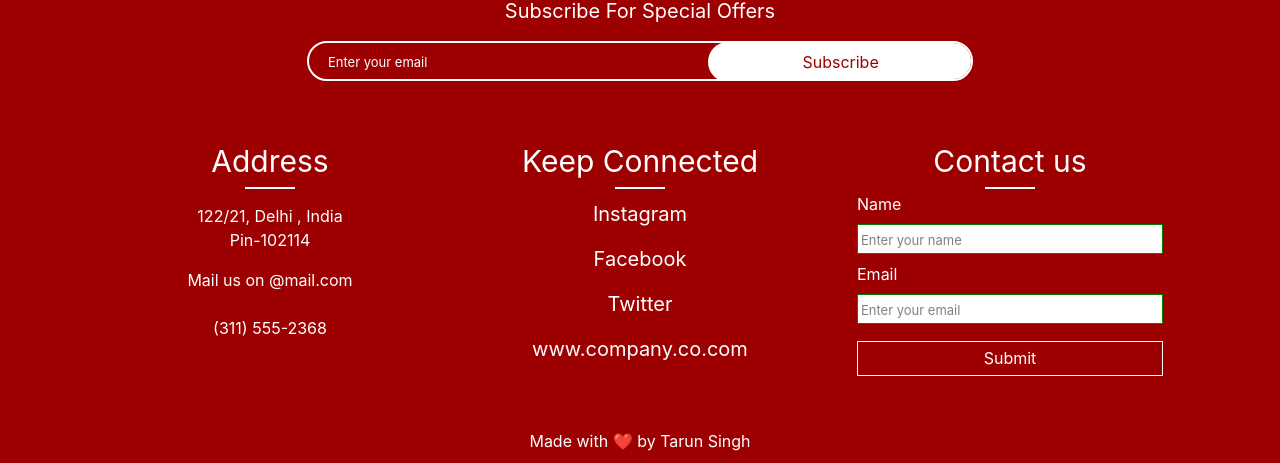
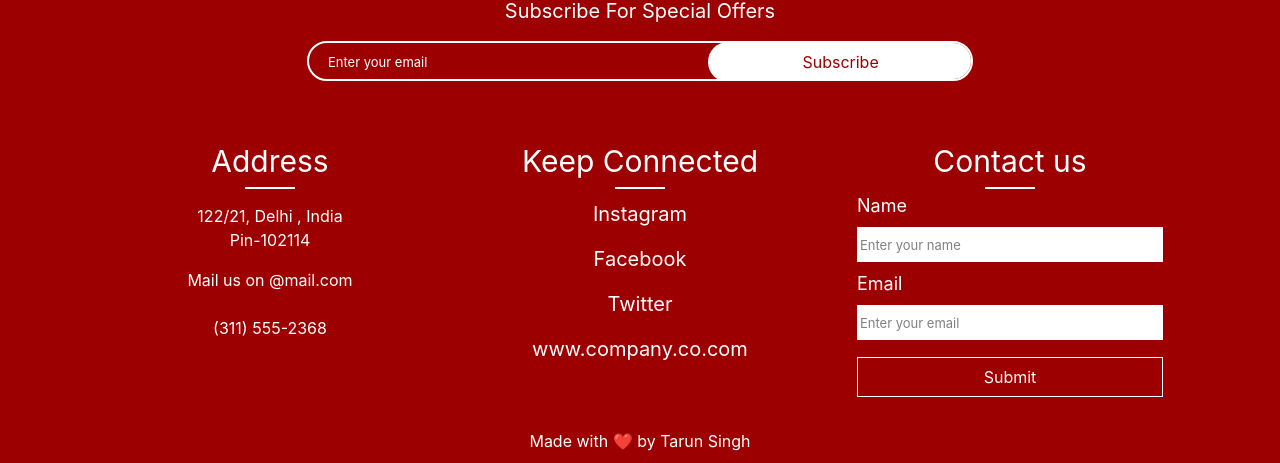
Before and after one commit to taruncode01/my.github.io, a plain HTML site: page Fitness/index.html in a window 1280 px wide. Shown: the part 3204-3667 px from the top of the page. Drawn offline with nearby package versions, Linux system fonts and the light colour scheme.

Commit message:
set input size

```diff
--- a/Fitness/index.css
+++ b/Fitness/index.css
@@ -279,17 +279,19 @@ label{
     border: 0px solid blue;
     text-align: left;
     color: white;
+    font-size: 18px;
   }
 .in{
     margin: 0;
     width: 100%;
-    height:30px;
+    height:35px;
     border:1px solid white;
     background:white;
     color:black;
-    border: 1px solid green;
+    border: none;
     padding-left: 3px;
   }
+
   input:focus{
     border: none;
     outline:0px;
@@ -300,7 +302,7 @@ label{
      background: none;
      color: white!important;
      width:100%;
-     height:35px;
+     height:40px;
   }
   .sh:hover{
     background: white;
```
